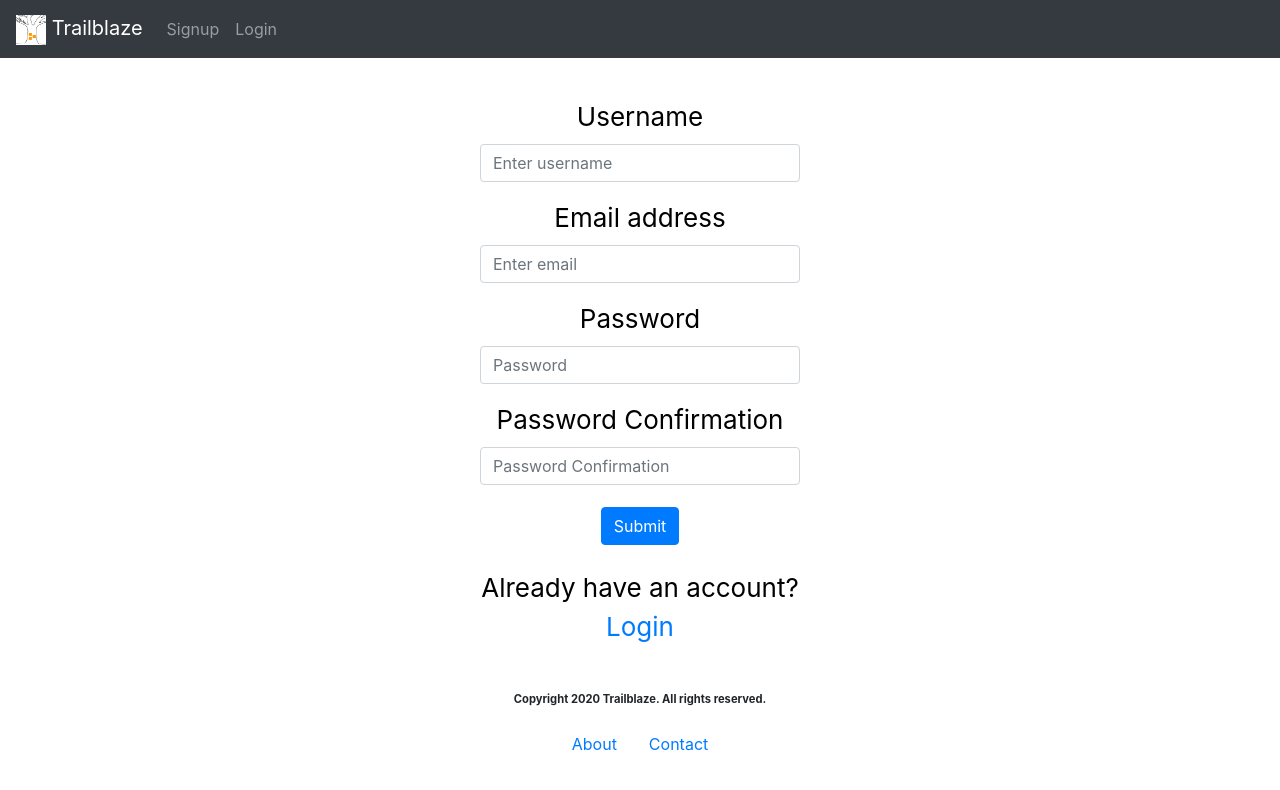
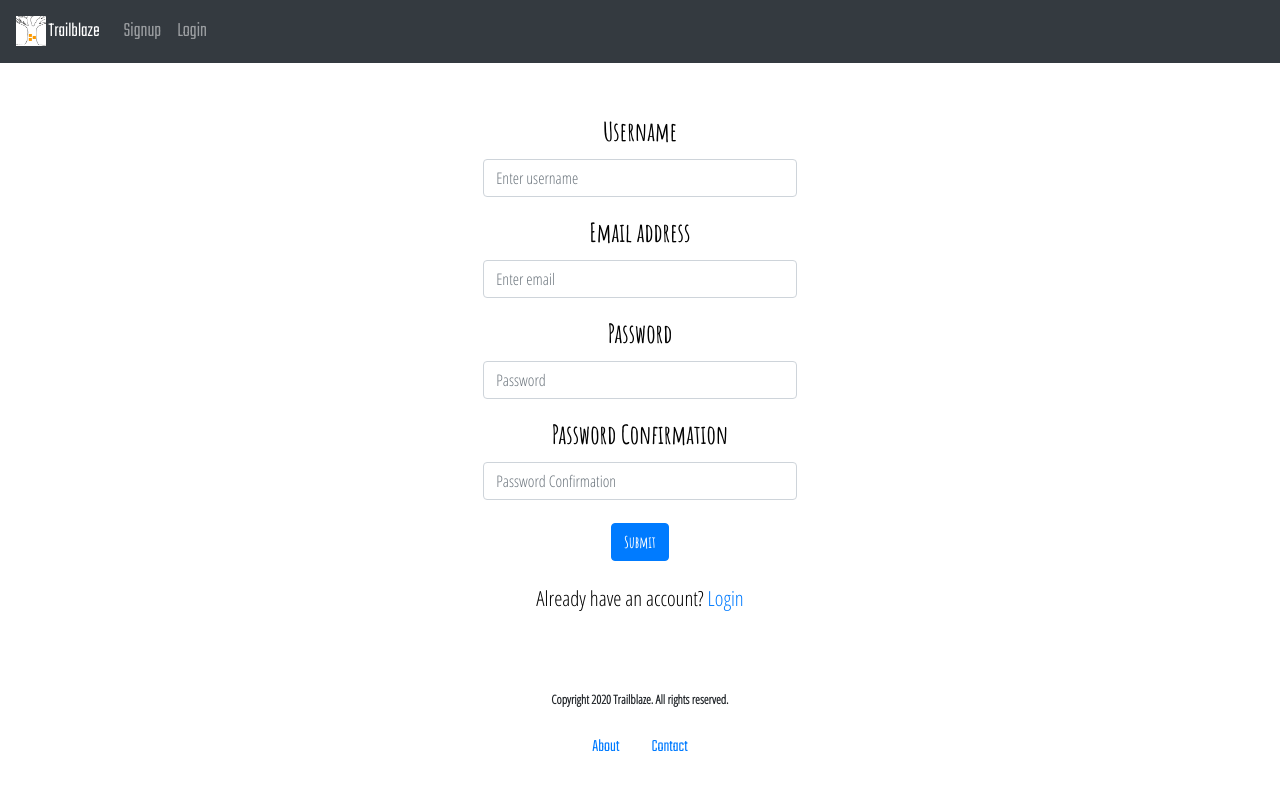
Before and after one commit to smitham50/trailblaze-frontend, a React (Create React App) app: page /signup in a window 1280 px wide. Shown: the top 790 px of the page. Built offline with nearby package versions, Linux system fonts and the light colour scheme.

Commit message:
styling/added fonts to forms, nav and landing

```diff
--- a/public/index.html
+++ b/public/index.html
@@ -9,6 +9,9 @@
       name="description"
       content="Web site created using create-react-app"
     />
+    <style>
+      @import url('https://fonts.googleapis.com/css2?family=Amatic+SC:wght@700&family=Open+Sans+Condensed:wght@300&family=Teko:wght@300&display=swap');
+    </style>
     <link rel="apple-touch-icon" href="%PUBLIC_URL%/logo192.png" />
     <!--
       manifest.json provides metadata used when your web app is installed on a
--- a/src/App.css
+++ b/src/App.css
@@ -5,6 +5,7 @@
 .App-header {
   background-color: #ffffff21;
   margin-top: 4%;
+  padding: 1%;
   min-height: 80vh;
   display: flex;
   flex-direction: column;
@@ -14,11 +15,18 @@
   color: black;
 }
 
-.jumbotron-mod {
-  background-color: #758ea9;
-  color: white;
+.headline {
+  font-family: 'Amatic SC', cursive;
 }
 
-p {
-  font-size: .7em;
+.subtext {
+    font-family: 'Open Sans Condensed', sans-serif;
 }
+
+.footer-copyright {
+  font-size: 1.1em;
+}
+
+.footer-link {
+  font-family: 'Teko', sans-serif;
+}
--- a/src/App.js
+++ b/src/App.js
@@ -7,6 +7,8 @@ import axios from 'axios';
 import 'bootstrap/dist/css/bootstrap.min.css';
 import { Jumbotron, Nav } from 'react-bootstrap';
 import './App.css';
+import './Stylesheets/Navbar.css';
+import './Stylesheets/Landing.css';
 import './Stylesheets/Signup.css';
 import './Stylesheets/TrailsContainer.css';
 import './Stylesheets/TrailShow.css';
@@ -46,14 +48,14 @@ class App extends Component {
           <Switch>
             <Route path='/home'>
               <Jumbotron className="jumbotron-mod">
-                <h2>Welcome to Trailblaze!</h2>
-                <p>
+                <h1 className="headline">Welcome to Trailblaze</h1>
+                <p classname="subtext">
                   If you've ever spent hours researching hikes in range of you because there were too many choices, this app is for you.
                   Tell us how far you're willing to travel and how many miles you want to hike and we'll give you ten options
                   to choose from. Pick the one you like, get directions, and add it to your hiked trails.
                   Get to the forest without a fuss.
                 </p>
-                <p>
+                <p classname="subtext">
                   Happy hiking!
                 </p>
               </Jumbotron>
@@ -79,9 +81,9 @@ class App extends Component {
             </Route>
           </Switch>
         </header>
-        <footer>
+        <footer className="subtext footer-copyright">
           <p><strong>Copyright 2020 Trailblaze. All rights reserved.</strong></p>
-          <Nav className="justify-content-center" bg="dark" variant="dark">
+          <Nav className="justify-content-center footer-link" bg="dark" variant="dark">
             <Nav.Link href="#">About</Nav.Link>
             <Nav.Link href="#">Contact</Nav.Link>
           </Nav>
--- a/src/Components/Login.js
+++ b/src/Components/Login.js
@@ -37,30 +37,34 @@ const Login = (props) => {
     return (
         <Fragment>
             <Form onSubmit={ handleLogin }>
-                <Form.Group controlId="username" >
-                    <Form.Label>Username</Form.Label>
+                <Form.Group controlId="username">
+                    <Form.Label className="headline">Username</Form.Label>
                     <Form.Control
                         type="text"
                         placeholder="Enter username"
                         onChange={ (e) => setUsername(e.target.value) }
                         name="username"
                         value={ username }
+                        className="subtext"
                     />
                 </Form.Group>
                 <Form.Group controlId="formGroupPassword">
-                    <Form.Label>Password</Form.Label>
+                    <Form.Label className="headline">Password</Form.Label>
                     <Form.Control
                         type="password"
                         placeholder="Password"
                         onChange={ (e) => setPassword(e.target.value) }
                         name="password"
                         value={ password }
+                        className="subtext"
                     />
                 </Form.Group>
-                <Form.Group controlId="formGroupSubmit">
+                <Form.Group controlId="formGroupSubmit" className="small headline">
                     <Button type="submit">Submit</Button>
                 </Form.Group>
-                Don't have an account?  <Link to="/signup">Signup</Link>
+                <Form.Group className="small subtext">
+                    Don't have an account?  <Link to="/signup">Signup</Link>
+                </Form.Group>
             </Form>
             {
                 props.currentUserData && props.currentUserData.logged_in
--- a/src/Components/Navigation.js
+++ b/src/Components/Navigation.js
@@ -19,7 +19,7 @@ const Navigation = (props) => {
     };
 
     return (
-        <Navbar bg="dark" variant="dark" expand="lg" fixed="top">
+        <Navbar bg="dark" variant="dark" expand="lg" fixed="top" className="navbar-mod">
             <Navbar.Brand href="/home">
                 <img src="/Trail-blaze-intersection.jpg" width="30px" height="30px" loading="lazy" /> Trailblaze
             </Navbar.Brand>
--- a/src/Components/Signup.js
+++ b/src/Components/Signup.js
@@ -42,47 +42,53 @@ const Signup = (props) => {
 
     return (
         <Fragment>
-            <Form onSubmit={ handleSignup }>
+            <Form onSubmit={ handleSignup } >
                 <Form.Group controlId="username">
-                    <Form.Label>Username</Form.Label>
+                    <Form.Label className="headline">Username</Form.Label>
                     <Form.Control
                         type="text"
                         placeholder="Enter username"
                         onChange={ (e) => setUsername(e.target.value) }
                         name="username"
+                        className="subtext"
                     />
                 </Form.Group>
                 <Form.Group controlId="formGroupEmail">
-                    <Form.Label>Email address</Form.Label>
+                    <Form.Label className="headline">Email address</Form.Label>
                     <Form.Control
                         type="text"
                         placeholder="Enter email"
                         onChange={ (e) => setEmail(e.target.value) }
                         name="email"
+                        className="subtext"
                     />
                 </Form.Group>
                 <Form.Group controlId="formGroupPassword">
-                    <Form.Label>Password</Form.Label>
+                    <Form.Label className="headline">Password</Form.Label>
                     <Form.Control
                         type="password"
                         placeholder="Password"
                         onChange={(e) => setPassword(e.target.value) }
                         name="password"
+                        className="subtext"
                     />
                 </Form.Group>
                 <Form.Group controlId="formGroupPasswordConfirmation">
-                    <Form.Label>Password Confirmation</Form.Label>
+                    <Form.Label className="headline">Password Confirmation</Form.Label>
                     <Form.Control
                         type="password"
                         placeholder="Password Confirmation"
                         onChange={(e) => setPasswordConfirmation(e.target.value) }
                         name="password_confirmation"
+                        className="subtext"
                     />
                 </Form.Group>
-                <Form.Group controlId="formGroupSubmit">
+                <Form.Group controlId="formGroupSubmit" className="small headline">
                     <Button type="submit">Submit</Button>
                 </Form.Group>
-                Already have an account?  <Link to="/login">Login</Link>
+                <Form.Group className="small subtext">
+                    Already have an account?  <Link to="/login">Login</Link>
+                </Form.Group>
             </Form>
             {
                 props.currentUserData && props.currentUserData.logged_in
--- a/src/Components/TrailSearch.js
+++ b/src/Components/TrailSearch.js
@@ -43,7 +43,7 @@ class TrailSearch extends Component {
                 {
                     this.props.latitude && this.props.longitude
                         ?
-                        <Form onSubmit={ this.handleSearch } >
+                        <Form onSubmit={ this.handleSearch } className="small">
                             <Form.Label>How many miles are you willing to travel from your current location?</Form.Label>
                             <Form.Group controlId="distance">
                                 <Form.Control
--- /dev/null
+++ b/src/Stylesheets/Landing.css
@@ -0,0 +1,9 @@
+.jumbotron-mod {
+  background-color: #758ea9;
+  color: white;
+
+}
+
+p {
+  font-size: .7em;
+}
--- /dev/null
+++ b/src/Stylesheets/Navbar.css
@@ -0,0 +1,4 @@
+.navbar-mod {
+    font-family: 'Teko', sans-serif;
+    font-size: 1.3em;
+}
```
